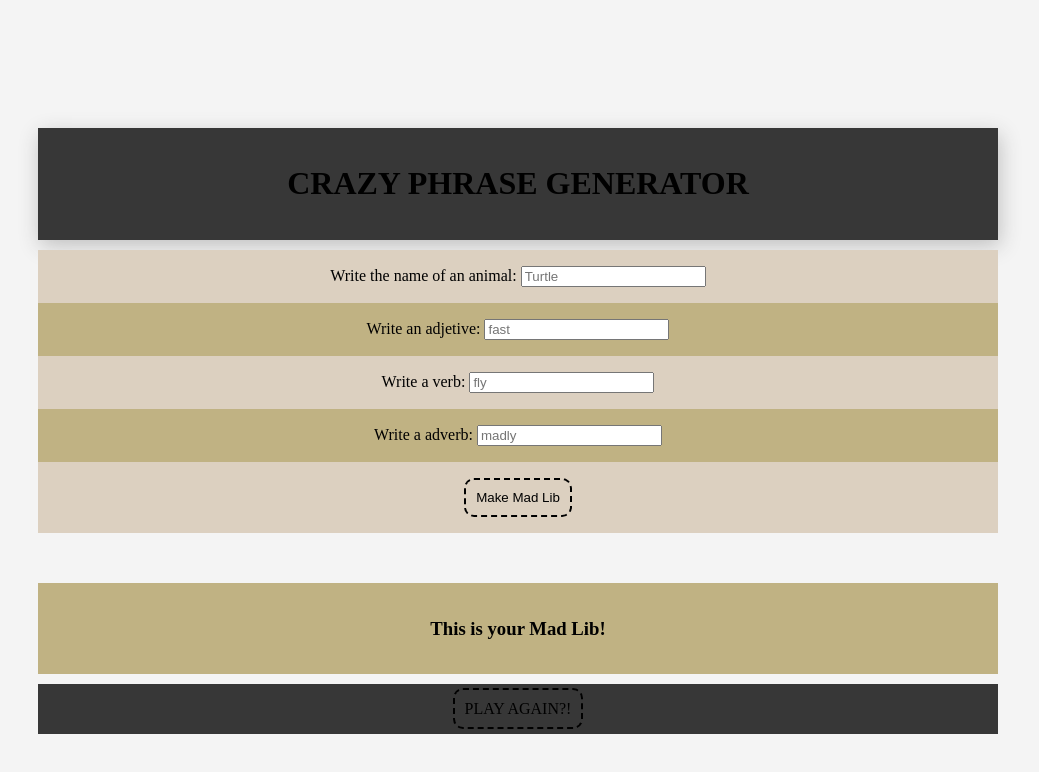
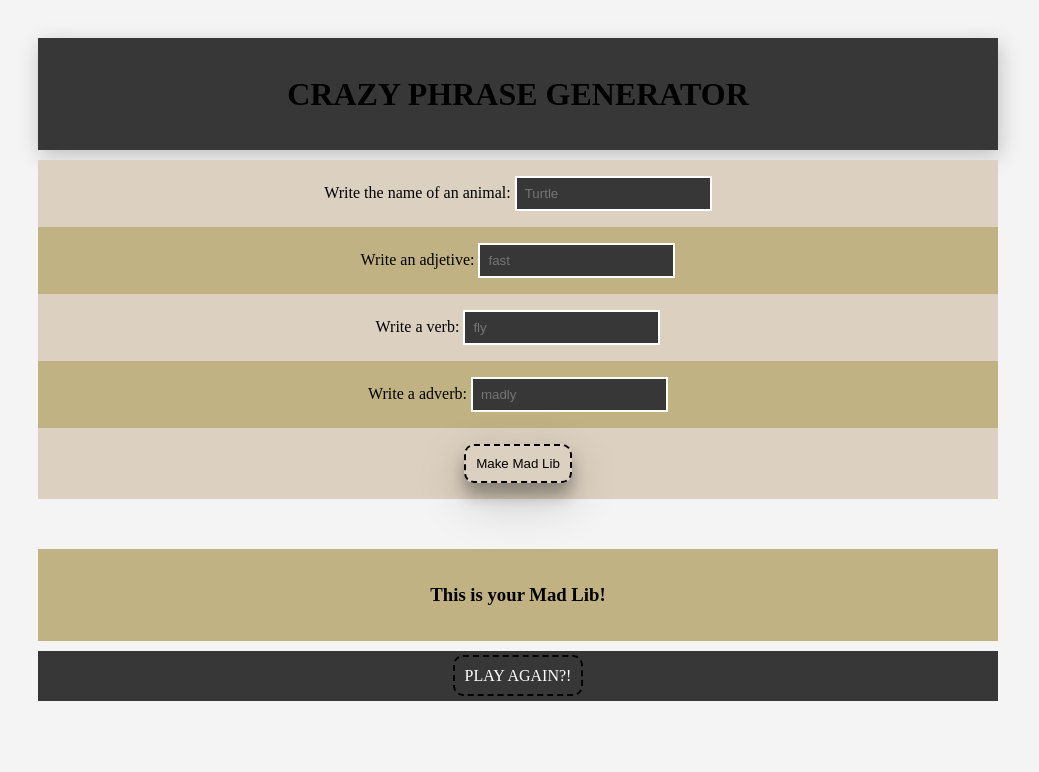
Before and after one commit to elena-in-code/Word-Game, a plain HTML site: page index.html in a window 1280 px wide. Both pictures are taken after a click on the button "Make Mad Lib". Shown: the whole page, without its empty margins (130-1169 px from the left). Drawn offline with Linux system fonts and the light colour scheme.

Commit message:
fixed layout
added buttons & input boxes effects

```diff
--- a/assets/style.css
+++ b/assets/style.css
@@ -21,7 +21,7 @@ body, html {
 		"btn"
 		"result"
 		"play-again";		;
-	margin-top: 10%;
+	margin-top: 3%;
 	margin-bottom: auto;
 }
 .main-header {
@@ -76,7 +76,7 @@ body, html {
 }
 a {
 	text-decoration: none;
-	color: black;
+	color: white;
 	padding: 10px;
 	border: 2px dashed black;
 	border-radius: 10px;
@@ -89,8 +89,25 @@ a:hover {
 	padding: 10px;
 	border: 2px dashed black;
 	border-radius: 10px;
-	background: rgba(0,0,0,0)
+	background: rgba(0,0,0,0);
 }
-#submitButton::hover {
-	/*box-shadow: 0 12px 16px 0 rgba(0,0,0,0.3),0 17px 50px 0 rgba(0,0,0,0.19);*/
+#submitButton:focus {
+	outline: 0;
+	box-shadow: 0 12px 16px 0 rgba(0,0,0,0.3),0 17px 50px 0 rgba(0,0,0,0.19);
 }
+#submitButton:hover {
+	outline: 0;
+	box-shadow: 0 12px 16px 0 rgba(0,0,0,0.3),0 17px 50px 0 rgba(0,0,0,0.19);
+}
+input {
+  background-color: #373737;
+  border: 2px solid white;
+  padding: 8px;
+  color: white;
+}
+input:focus {
+  background-color: white;
+  outline: 0;
+  border: 2px dashed #373737;
+  color: black;
+}
```
